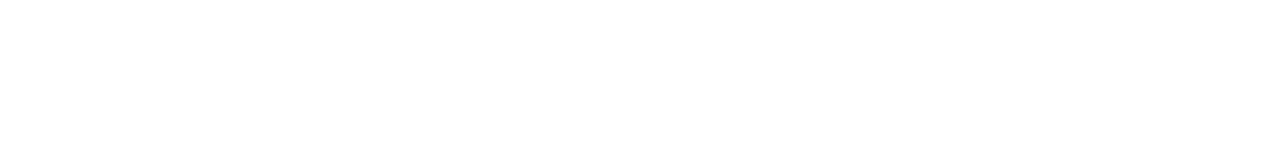
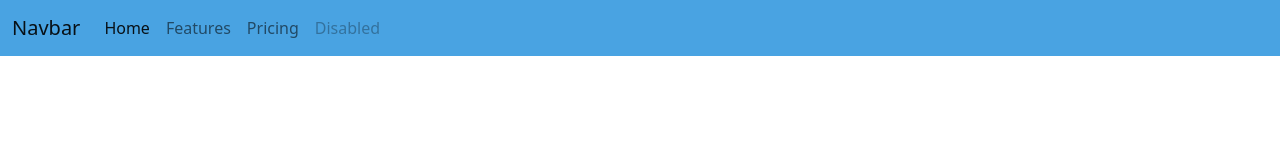
Before and after one commit to MylesB93/broomes-cleaning, a plain HTML site: page index.html in a window 1280 px wide. Drawn offline with nearby package versions, Linux system fonts and the light colour scheme.

Commit message:
Add initial nav

```diff
--- a/index.html
+++ b/index.html
@@ -3,5 +3,20 @@
     <script src="https://cdn.jsdelivr.net/npm/bootstrap@5.2.2/dist/js/bootstrap.bundle.min.js" integrity="sha384-OERcA2EqjJCMA+/3y+gxIOqMEjwtxJY7qPCqsdltbNJuaOe923+mo//f6V8Qbsw3" crossorigin="anonymous"></script>
 </head>
 <body>
-
+    <nav class="navbar navbar-expand-lg" style="background-color: #49a3e2;">
+        <div class="container-fluid">
+          <a class="navbar-brand" href="#">Navbar</a>
+          <button class="navbar-toggler" type="button" data-bs-toggle="collapse" data-bs-target="#navbarNavAltMarkup" aria-controls="navbarNavAltMarkup" aria-expanded="false" aria-label="Toggle navigation">
+            <span class="navbar-toggler-icon"></span>
+          </button>
+          <div class="collapse navbar-collapse" id="navbarNavAltMarkup">
+            <div class="navbar-nav">
+              <a class="nav-link active" aria-current="page" href="#">Home</a>
+              <a class="nav-link" href="#">Features</a>
+              <a class="nav-link" href="#">Pricing</a>
+              <a class="nav-link disabled">Disabled</a>
+            </div>
+          </div>
+        </div>
+      </nav>
 </body>
```
